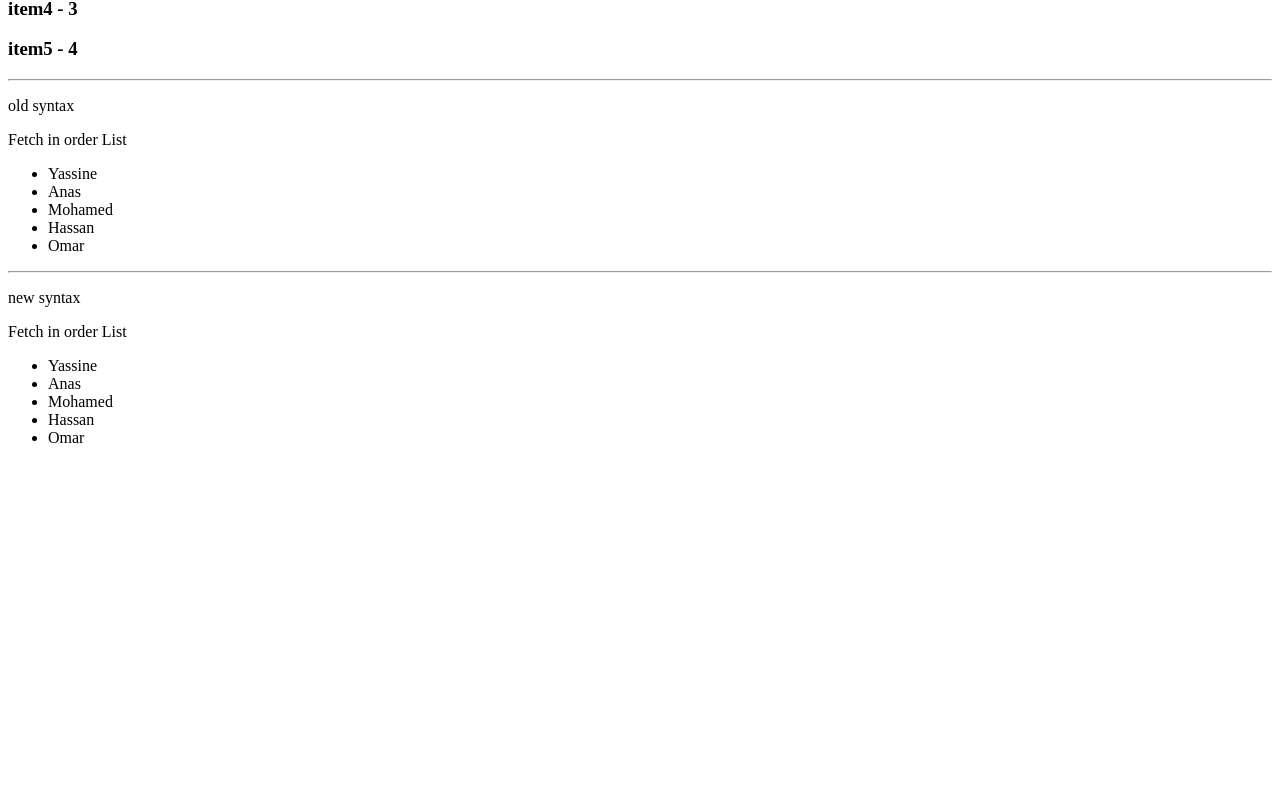
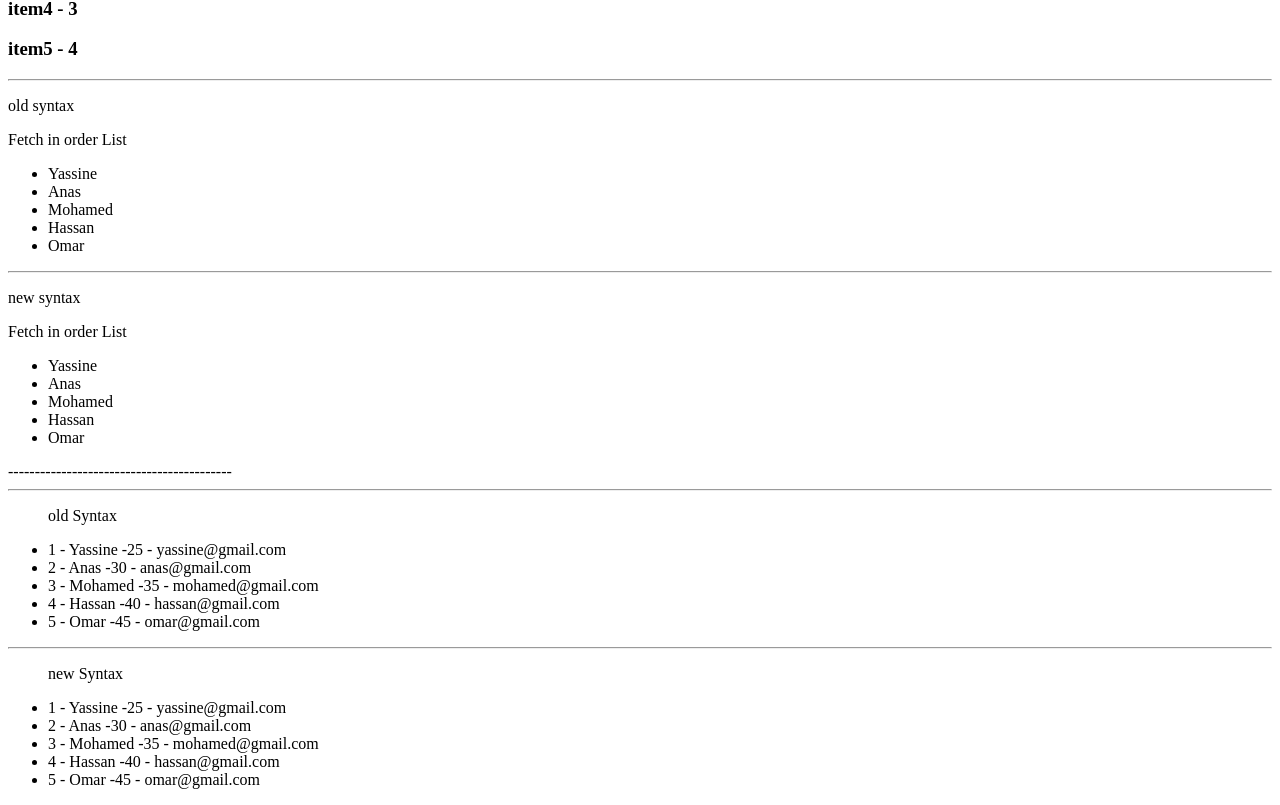
Before and after one commit to seeyassine/Angular-Learn, an Angular app: page / in a window 1280 px wide. Shown: the part 2061-2866 px from the top of the page. Before the commit the page ends 2524 px from the top, so only its background shows below. Built offline with nearby package versions, Linux system fonts and the light colour scheme.

Commit message:
69-70: fetch Object Array use Ngfor and @for Loop

```diff
--- a/src/app/components/directives/directives.component.html
+++ b/src/app/components/directives/directives.component.html
@@ -177,3 +177,24 @@
             <li>{{ user }}</li>
         }
     </ul>
+
+
+------------------------------------------ <hr>
+
+<!-- ngFor with Objects user -->
+
+<ul>
+    <p>old Syntax</p>
+    <li *ngFor="let user of usersObj">
+        {{ user.id }} - {{user.name}} -{{ user.age }} - {{ user.email }}
+    </li>
+</ul>
+
+<!-- new Syntax --> <hr>
+
+<ul>
+    <p>new Syntax </p>
+    @for(user of usersObj; track user) {
+        <li>{{ user.id }} - {{user.name}} -{{ user.age }} - {{ user.email }}</li>
+    }
+</ul>
--- a/src/app/components/directives/directives.component.ts
+++ b/src/app/components/directives/directives.component.ts
@@ -1,5 +1,12 @@
 import { NgFor, NgIf, NgTemplateOutlet } from '@angular/common';
 import { Component } from '@angular/core';
+
+interface User {
+  id: number;
+  name: string;
+  email: string;
+  age: number;
+}
 
 @Component({
   selector: 'app-directives',
@@ -23,6 +30,14 @@ export class DirectivesComponent {
 
   users: Array<string> = ['Yassine', 'Anas', 'Mohamed', 'Hassan', 'Omar'];
 
+  usersObj: Array<User> = [
+    {id: 1, name: 'Yassine', email:'yassine@gmail.com' ,age: 25},
+    {id:2, name: 'Anas', email:'anas@gmail.com' , age: 30},
+    {id:3, name: 'Mohamed', email:'mohamed@gmail.com' , age: 35},
+    {id:4, name: 'Hassan', email:'hassan@gmail.com' , age: 40},
+    {id:5, name: 'Omar', email:'omar@gmail.com' , age: 45}
+  ]
+
   handleClick() {
     this.Isloggedin = !this.Isloggedin;
     this.isAdmin = !this.isAdmin;
```
